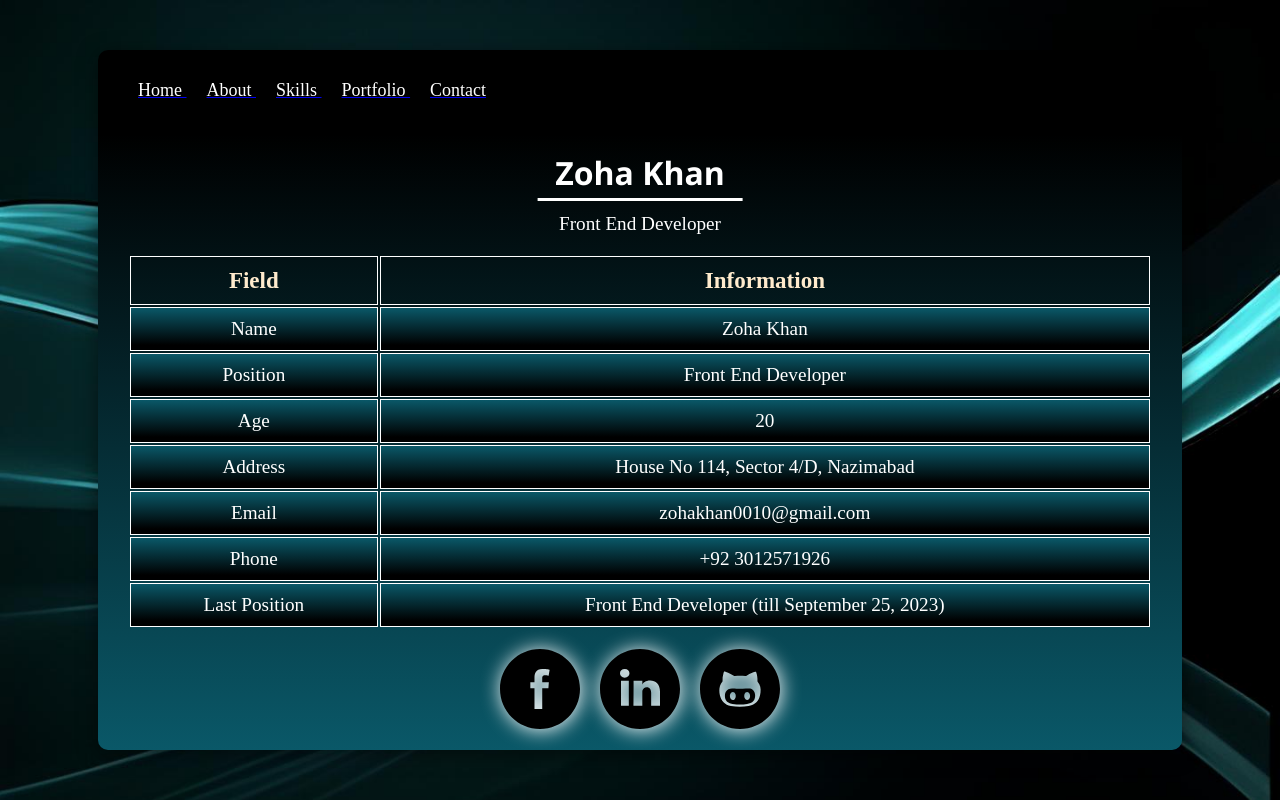
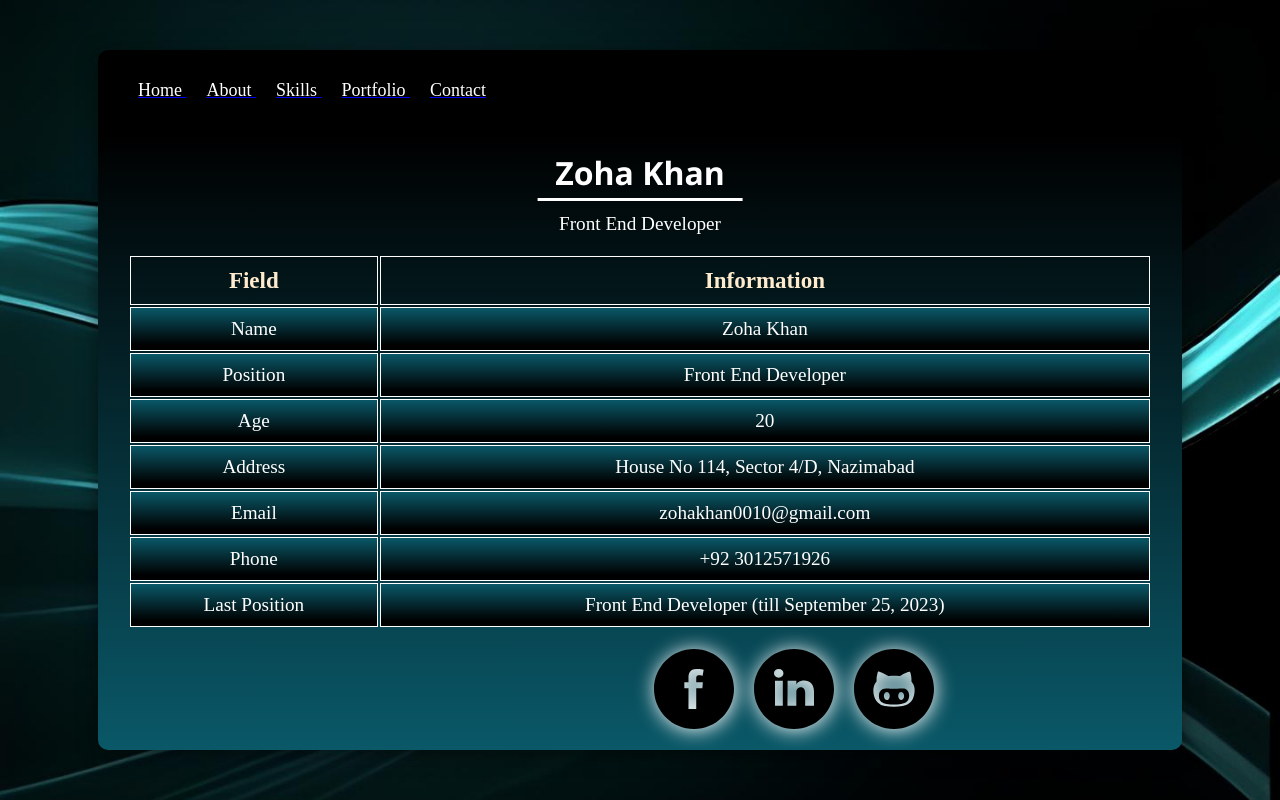
Before and after one commit to Wasimabbas-716/Zoha-Porfolio, a Next.js app in the folder zohaa/: page /contact in a window 1280 px wide. Built offline with nearby package versions, Linux system fonts and the light colour scheme.

Commit message:
Update globals.css

```diff
--- a/zohaa/app/globals.css
+++ b/zohaa/app/globals.css
@@ -23,7 +23,7 @@ body {
 
 .social {
   margin: 0 auto;
-  width: 100%;
+  width: 130%;
 }
 .e {
   color: #15bcde;
```
